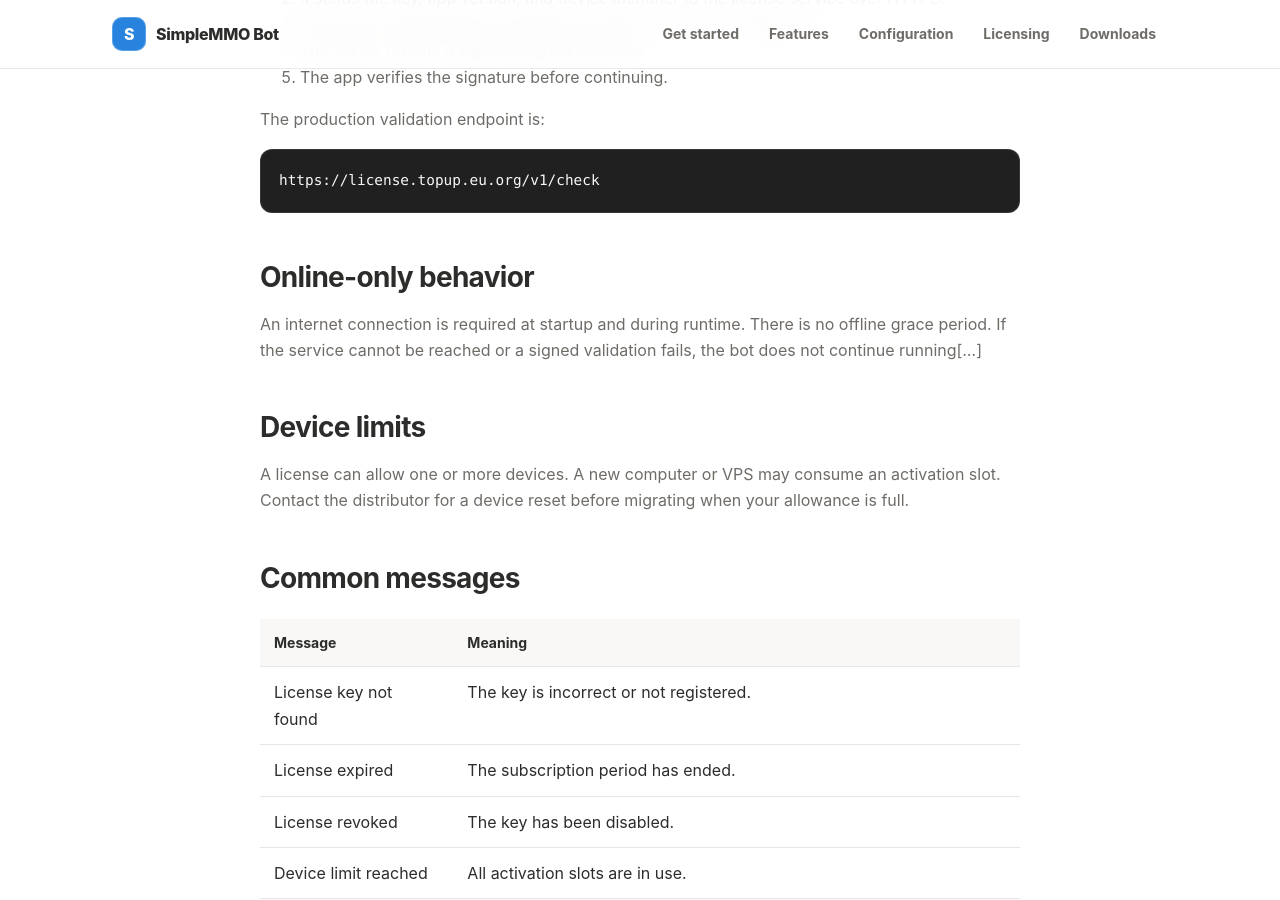
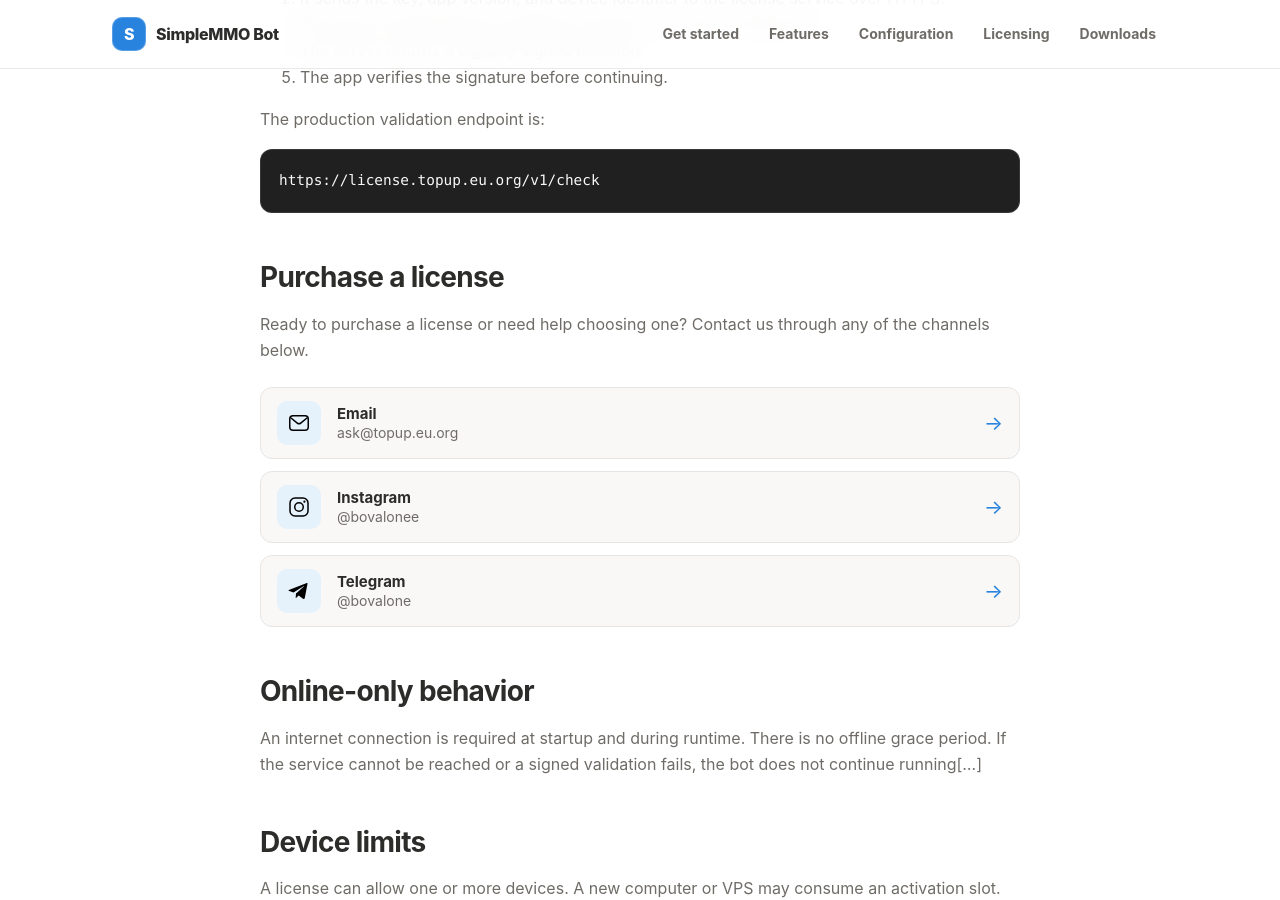
Before and after one commit to SMMURDA/simplemmo-bot, a Jekyll site: the page built from licensing.md, in a window 1280 px wide and 900 px high, scrolled down 410 px. Built offline with Jekyll 4.4.1, drawn with Linux system fonts in a browser that asks for light colours.

Commit message:
add license

````diff
--- a/licensing.md
+++ b/licensing.md
@@ -21,6 +21,28 @@
 https://license.topup.eu.org/v1/check
 ```
 
+## Purchase a license
+
+Ready to purchase a license or need help choosing one? Contact us through any of the channels below.
+
+<div class="license-contact-grid" aria-label="License purchase contacts">
+  <a class="license-contact-card" href="mailto:ask@topup.eu.org">
+    <span class="license-contact-icon" aria-hidden="true"><img src="/assets/icons/license-email.svg" alt=""></span>
+    <span class="license-contact-copy"><strong>Email</strong><small>ask@topup.eu.org</small></span>
+    <span class="license-contact-arrow" aria-hidden="true">→</span>
+  </a>
+  <a class="license-contact-card" href="https://instagram.com/bovalonee" target="_blank" rel="noopener noreferrer">
+    <span class="license-contact-icon" aria-hidden="true"><img src="/assets/icons/license-instagram.svg" alt=""></span>
+    <span class="license-contact-copy"><strong>Instagram</strong><small>@bovalonee</small></span>
+    <span class="license-contact-arrow" aria-hidden="true">→</span>
+  </a>
+  <a class="license-contact-card" href="https://t.me/bovalone" target="_blank" rel="noopener noreferrer">
+    <span class="license-contact-icon" aria-hidden="true"><img src="/assets/icons/license-telegram.svg" alt=""></span>
+    <span class="license-contact-copy"><strong>Telegram</strong><small>@bovalone</small></span>
+    <span class="license-contact-arrow" aria-hidden="true">→</span>
+  </a>
+</div>
+
 ## Online-only behavior
 
 An internet connection is required at startup and during runtime. There is no offline grace period. If the service cannot be reached or a signed validation fails, the bot does not continue running[...]
````
